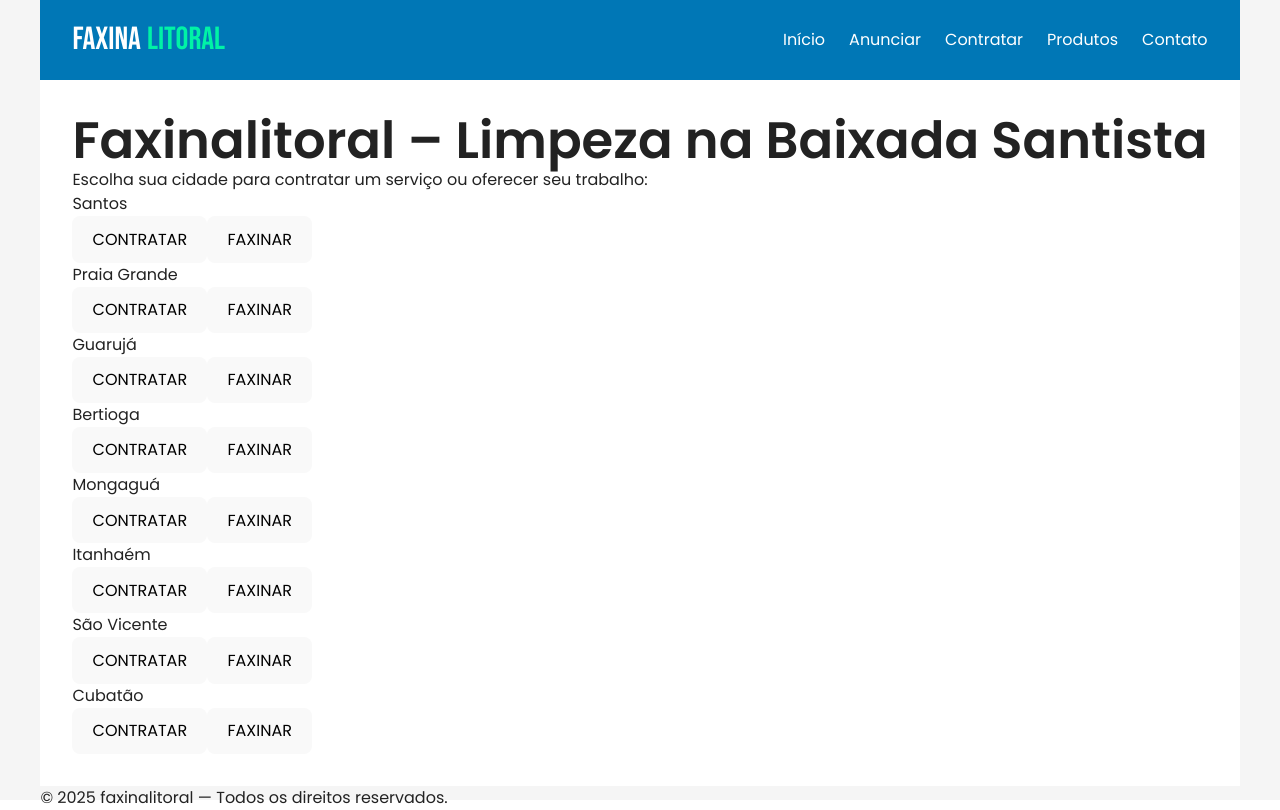
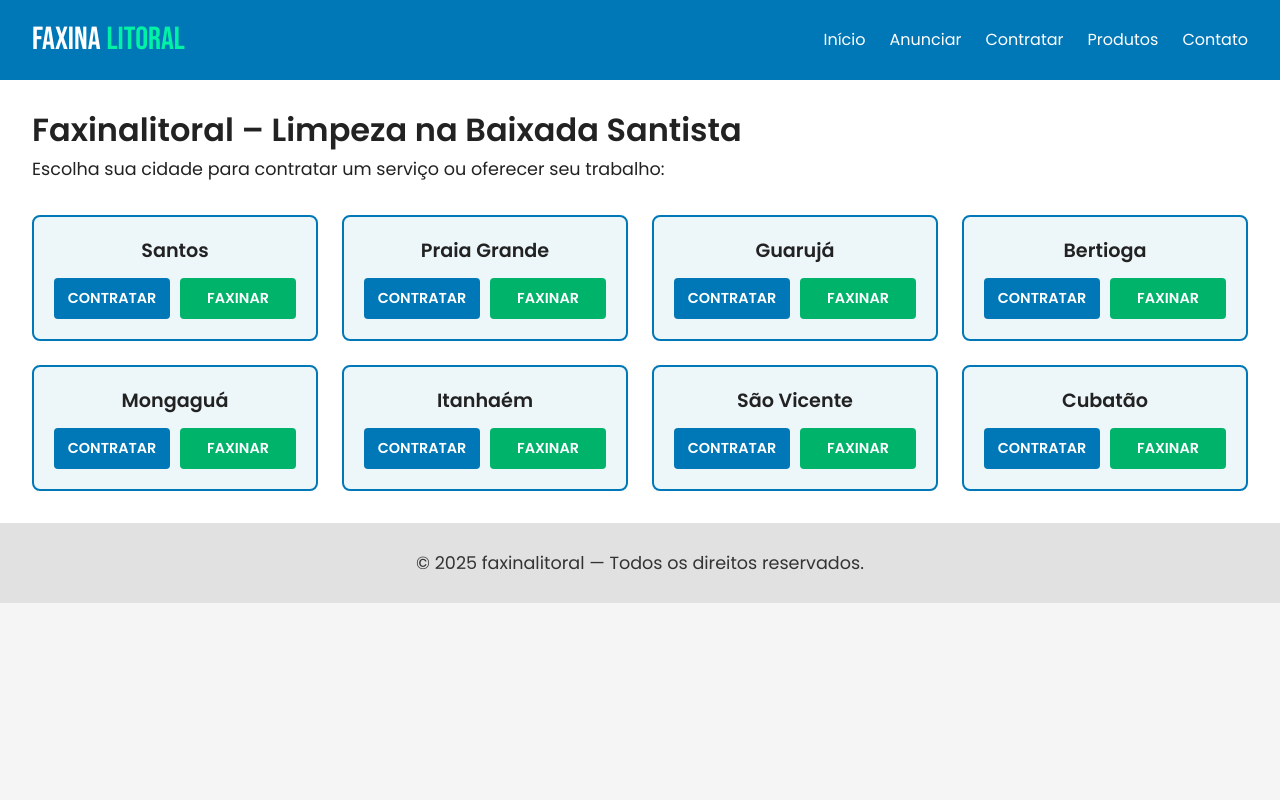
Before and after one commit to countdracula6/faxina-litoral, a React (Vite) app: page / in a window 1280 px wide. Built offline with nearby package versions, Linux system fonts and the light colour scheme.

Commit message:
desktop fixes

```diff
--- a/src/styles/global.css
+++ b/src/styles/global.css
@@ -7,29 +7,25 @@
 
 html, body, #root {
   height: 100%;
+  width: 100%;
   font-family: 'Poppins', sans-serif;
   background-color: #f5f5f5;
   color: #222;
+  scroll-padding-top: 80px; /* for anchor jumps if needed */
 }
 
-/* ==== LAYOUT ==== */
 body {
   display: flex;
   flex-direction: column;
 }
 
-main {
-  flex: 1;
-  width: 100%;
-  padding: 32px;
-  display: flex;
-  flex-direction: column;
-  gap: 16px;
-  background-color: #ffffff;
-}
-
 /* ==== NAVBAR ==== */
 .navbar {
+  position: fixed;
+  top: 0;
+  left: 0;
+  right: 0;
+  z-index: 100;
   width: 100%;
   display: flex;
   justify-content: space-between;
@@ -37,9 +33,7 @@ main {
   padding: 16px 32px;
   background-color: #0077b6;
   color: white;
-  position: relative;
   box-sizing: border-box;
-  z-index: 100;
 }
 
 /* ==== LOGO ==== */
@@ -57,6 +51,17 @@ main {
 
 .logo .litoral {
   color: #00f2a6;
+}
+
+/* ==== BURGER MENU ==== */
+.burger {
+  display: none;
+  font-size: 1.8rem;
+  background: none;
+  color: white;
+  border: none;
+  cursor: pointer;
+  z-index: 101;
 }
 
 /* ==== MENU ==== */
@@ -77,18 +82,7 @@ main {
   text-decoration: underline;
 }
 
-/* ==== BURGER MENU ==== */
-.burger {
-  display: none;
-  font-size: 1.8rem;
-  background: none;
-  color: white;
-  border: none;
-  cursor: pointer;
-  z-index: 101;
-}
-
-/* ==== MOBILE ==== */
+/* ==== MOBILE MENU ==== */
 @media (max-width: 768px) {
   .burger {
     display: block;
@@ -118,3 +112,107 @@ main {
     margin-bottom: 0;
   }
 }
+
+/* ==== MAIN LAYOUT ==== */
+main {
+  flex: 1;
+  width: 100%;
+  padding: 32px;
+  margin-top: 80px; /* accounts for fixed navbar */
+  display: flex;
+  flex-direction: column;
+  gap: 16px;
+  background-color: #ffffff;
+}
+
+/* ==== HEADINGS ==== */
+h1 {
+  font-size: 2rem;
+  margin-bottom: 0.5rem;
+}
+
+p {
+  font-size: 1.1rem;
+  line-height: 1.6;
+  max-width: 100%;
+}
+
+/* ==== CITY GRID ==== */
+.city-grid {
+  display: grid;
+  grid-template-columns: repeat(auto-fit, minmax(260px, 1fr));
+  gap: 24px;
+  margin-top: 32px;
+}
+
+.city-card {
+  background-color: #edf6f9;
+  border: 2px solid #0077b6;
+  border-radius: 8px;
+  padding: 20px;
+  text-align: center;
+  font-weight: 600;
+  font-size: 1rem;
+  transition: transform 0.2s ease;
+}
+
+.city-card span {
+  display: block;
+  font-size: 1.2rem;
+  margin-bottom: 12px;
+}
+
+.city-card:hover {
+  transform: translateY(-2px);
+}
+
+.city-actions {
+  display: flex;
+  flex-direction: column;
+  gap: 10px;
+  margin-top: 12px;
+}
+
+@media (min-width: 600px) {
+  .city-actions {
+    flex-direction: row;
+  }
+}
+
+.city-actions button {
+  flex: 1;
+  padding: 10px;
+  font-size: 0.9rem;
+  border: none;
+  border-radius: 4px;
+  cursor: pointer;
+  font-weight: bold;
+  transition: all 0.3s ease;
+}
+
+.city-actions button:first-child {
+  background-color: #0077b6;
+  color: white;
+}
+
+.city-actions button:last-child {
+  background-color: #00b36b;
+  color: white;
+}
+
+.city-actions button:hover {
+  opacity: 0.9;
+}
+
+/* ==== FOOTER ==== */
+.footer {
+  width: 100%;
+  height: 80px;
+  background-color: #e1e1e1;
+  display: flex;
+  align-items: center;
+  justify-content: center;
+  font-size: 14px;
+  color: #333;
+  box-sizing: border-box;
+}
```
